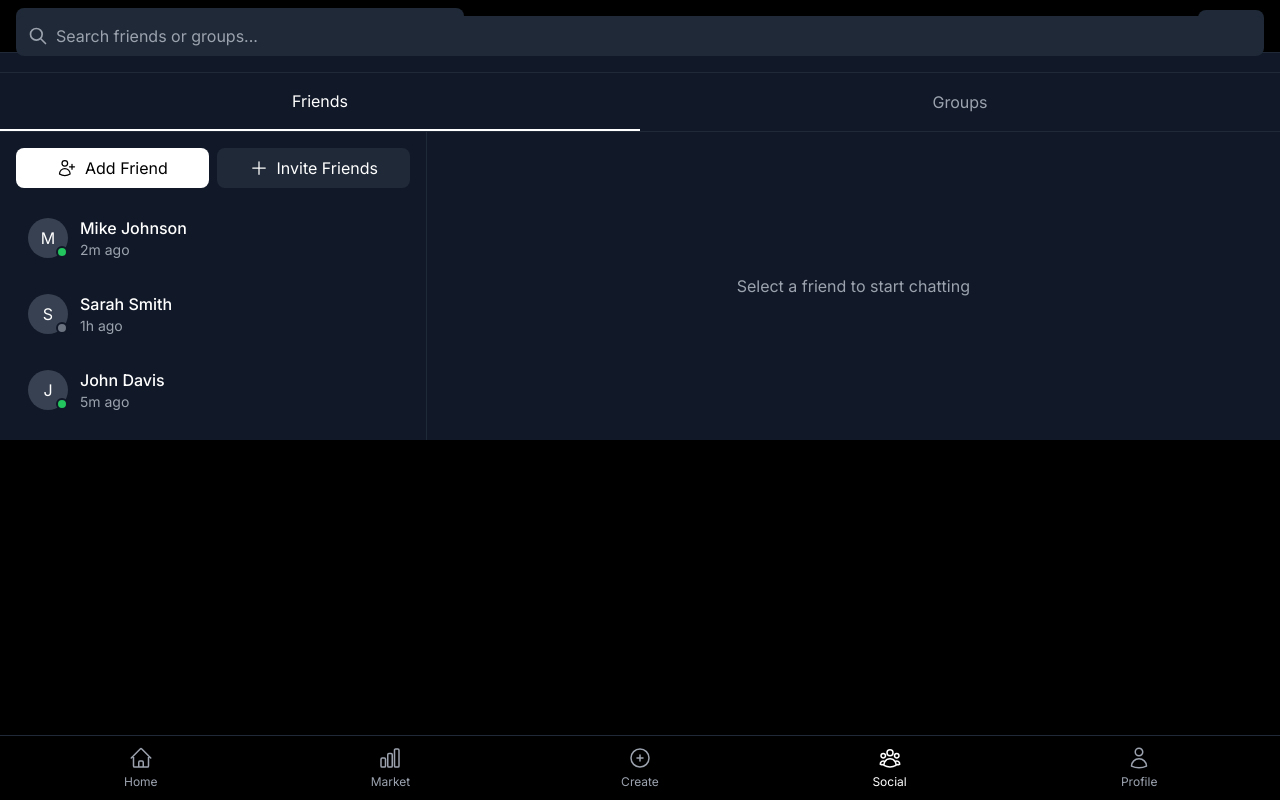
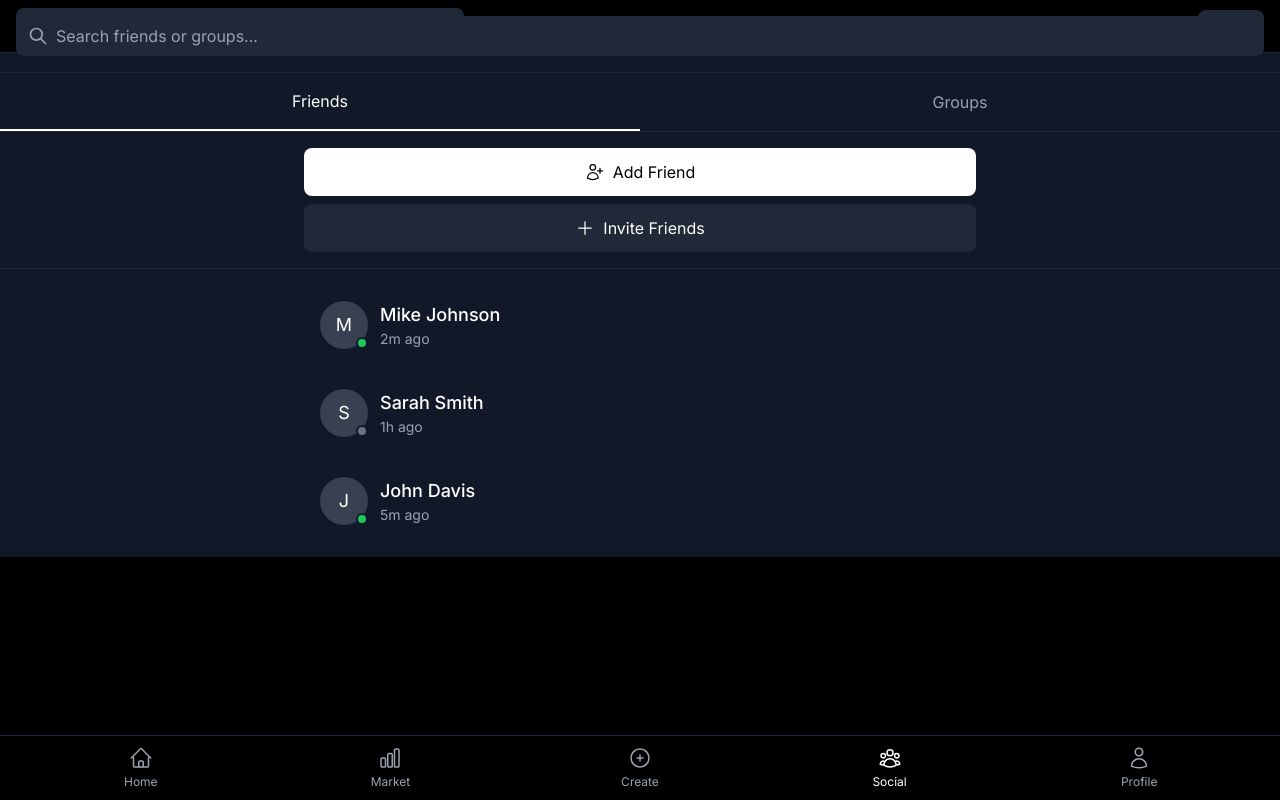
Before and after one commit to byselonia/Props, a Next.js app: page /social in a window 1280 px wide. Built offline with nearby package versions, Linux system fonts and the light colour scheme.

Commit message:
Update social page: Center action buttons and improve list layout

```diff
--- a/src/app/(authenticated)/social/page.tsx
+++ b/src/app/(authenticated)/social/page.tsx
@@ -100,33 +100,34 @@ export default function SocialPage() {
       {/* Main Content Area */}
       <div className="flex-1 overflow-hidden">
         {activeTab === 'friends' && (
-          <div className="h-full flex">
-            {/* Friends Sidebar */}
-            <div className="w-1/3 border-r border-gray-800 p-4">
-              {/* Action Buttons */}
-              <div className="flex gap-2 mb-4">
-                <button className="flex-1 flex items-center justify-center gap-2 bg-white text-black py-2 px-4 rounded-lg hover:bg-gray-200">
+          <div className="h-full">
+            {/* Action Buttons - Centered and Full Width */}
+            <div className="p-4 border-b border-gray-800">
+              <div className="max-w-2xl mx-auto space-y-2">
+                <button className="w-full flex items-center justify-center gap-2 bg-white text-black py-3 px-4 rounded-lg hover:bg-gray-200">
                   <UserPlusIcon className="w-5 h-5" />
                   Add Friend
                 </button>
-                <button className="flex-1 flex items-center justify-center gap-2 bg-gray-800 text-white py-2 px-4 rounded-lg hover:bg-gray-700">
+                <button className="w-full flex items-center justify-center gap-2 bg-gray-800 text-white py-3 px-4 rounded-lg hover:bg-gray-700">
                   <PlusIcon className="w-5 h-5" />
                   Invite Friends
                 </button>
               </div>
+            </div>
 
-              {/* Friends List */}
-              <div className="space-y-2">
+            {/* Friends List - Full Width */}
+            <div className="p-4">
+              <div className="max-w-2xl mx-auto space-y-2">
                 {friends.map((friend) => (
                   <button
                     key={friend.id}
                     onClick={() => setSelectedFriend(friend)}
-                    className={`w-full p-3 rounded-lg flex items-center gap-3 ${
+                    className={`w-full p-4 rounded-lg flex items-center gap-3 ${
                       selectedFriend?.id === friend.id ? 'bg-gray-800' : 'hover:bg-gray-800'
                     }`}
                   >
                     <div className="relative">
-                      <div className="w-10 h-10 rounded-full bg-gray-700 flex items-center justify-center">
+                      <div className="w-12 h-12 rounded-full bg-gray-700 flex items-center justify-center text-lg">
                         {friend.name.charAt(0)}
                       </div>
                       <div className={`absolute bottom-0 right-0 w-3 h-3 rounded-full border-2 border-gray-900 ${
@@ -134,79 +135,45 @@ export default function SocialPage() {
                       }`} />
                     </div>
                     <div className="flex-1 text-left">
-                      <div className="font-medium">{friend.name}</div>
+                      <div className="font-medium text-lg">{friend.name}</div>
                       <div className="text-sm text-gray-400">{friend.lastActive}</div>
                     </div>
                   </button>
                 ))}
               </div>
             </div>
-
-            {/* Chat Area */}
-            <div className="flex-1 flex flex-col">
-              {selectedFriend ? (
-                <>
-                  <div className="p-4 border-b border-gray-800">
-                    <h2 className="text-xl font-semibold">{selectedFriend.name}</h2>
-                  </div>
-                  <div className="flex-1 p-4 overflow-y-auto">
-                    {/* Chat messages would go here */}
-                  </div>
-                  <div className="p-4 border-t border-gray-800">
-                    <div className="flex gap-2">
-                      <input
-                        type="text"
-                        value={message}
-                        onChange={(e) => setMessage(e.target.value)}
-                        placeholder="Type a message..."
-                        className="flex-1 bg-gray-800 text-white rounded-lg px-4 py-2 focus:outline-none focus:ring-2 focus:ring-white"
-                      />
-                      <button
-                        onClick={handleSendMessage}
-                        className="bg-white text-black px-4 py-2 rounded-lg hover:bg-gray-200"
-                      >
-                        Send
-                      </button>
-                    </div>
-                  </div>
-                </>
-              ) : (
-                <div className="flex-1 flex items-center justify-center text-gray-400">
-                  Select a friend to start chatting
-                </div>
-              )}
-            </div>
           </div>
         )}
 
         {activeTab === 'groups' && (
-          <div className="h-full flex">
-            {/* Groups Sidebar */}
-            <div className="w-1/3 border-r border-gray-800 p-4">
-              {/* Action Button */}
-              <div className="mb-4">
-                <button className="w-full flex items-center justify-center gap-2 bg-white text-black py-2 px-4 rounded-lg hover:bg-gray-200">
+          <div className="h-full">
+            {/* Action Button - Centered and Full Width */}
+            <div className="p-4 border-b border-gray-800">
+              <div className="max-w-2xl mx-auto">
+                <button className="w-full flex items-center justify-center gap-2 bg-white text-black py-3 px-4 rounded-lg hover:bg-gray-200">
                   <UserGroupIcon className="w-5 h-5" />
                   Create Group
                 </button>
               </div>
+            </div>
 
-              {/* Groups List */}
-              <div className="space-y-2">
+            {/* Groups List - Full Width */}
+            <div className="p-4">
+              <div className="max-w-2xl mx-auto space-y-2">
                 {groups.map((group) => (
                   <button
                     key={group.id}
                     onClick={() => setSelectedGroup(group)}
-                    className={`w-full p-3 rounded-lg ${
+                    className={`w-full p-4 rounded-lg ${
                       selectedGroup?.id === group.id ? 'bg-gray-800' : 'hover:bg-gray-800'
                     }`}
                   >
                     <div className="flex items-center gap-3">
-                      <div className="w-10 h-10 rounded-full bg-gray-700 flex items-center justify-center">
+                      <div className="w-12 h-12 rounded-full bg-gray-700 flex items-center justify-center text-lg">
                         {group.name.charAt(0)}
                       </div>
                       <div className="flex-1 text-left">
-                        <div className="font-medium">{group.name}</div>
+                        <div className="font-medium text-lg">{group.name}</div>
                         <div className="text-sm text-gray-400">{group.members} members</div>
                       </div>
                     </div>
@@ -218,42 +185,6 @@ export default function SocialPage() {
                 ))}
               </div>
             </div>
-
-            {/* Group Chat Area */}
-            <div className="flex-1 flex flex-col">
-              {selectedGroup ? (
-                <>
-                  <div className="p-4 border-b border-gray-800">
-                    <h2 className="text-xl font-semibold">{selectedGroup.name}</h2>
-                    <p className="text-sm text-gray-400">{selectedGroup.members} members</p>
-                  </div>
-                  <div className="flex-1 p-4 overflow-y-auto">
-                    {/* Group chat messages would go here */}
-                  </div>
-                  <div className="p-4 border-t border-gray-800">
-                    <div className="flex gap-2">
-                      <input
-                        type="text"
-                        value={message}
-                        onChange={(e) => setMessage(e.target.value)}
-                        placeholder="Type a message..."
-                        className="flex-1 bg-gray-800 text-white rounded-lg px-4 py-2 focus:outline-none focus:ring-2 focus:ring-white"
-                      />
-                      <button
-                        onClick={handleSendMessage}
-                        className="bg-white text-black px-4 py-2 rounded-lg hover:bg-gray-200"
-                      >
-                        Send
-                      </button>
-                    </div>
-                  </div>
-                </>
-              ) : (
-                <div className="flex-1 flex items-center justify-center text-gray-400">
-                  Select a group to view messages
-                </div>
-              )}
-            </div>
           </div>
         )}
       </div>
```
